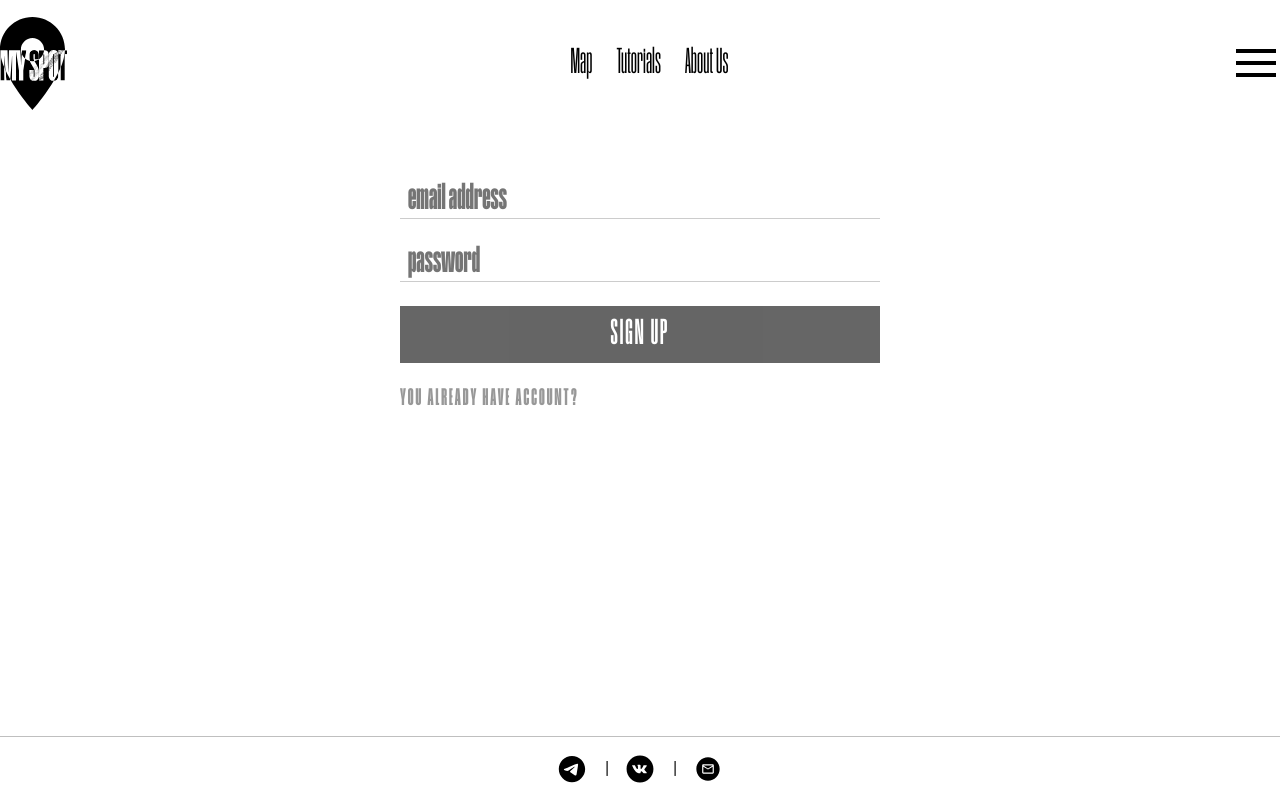
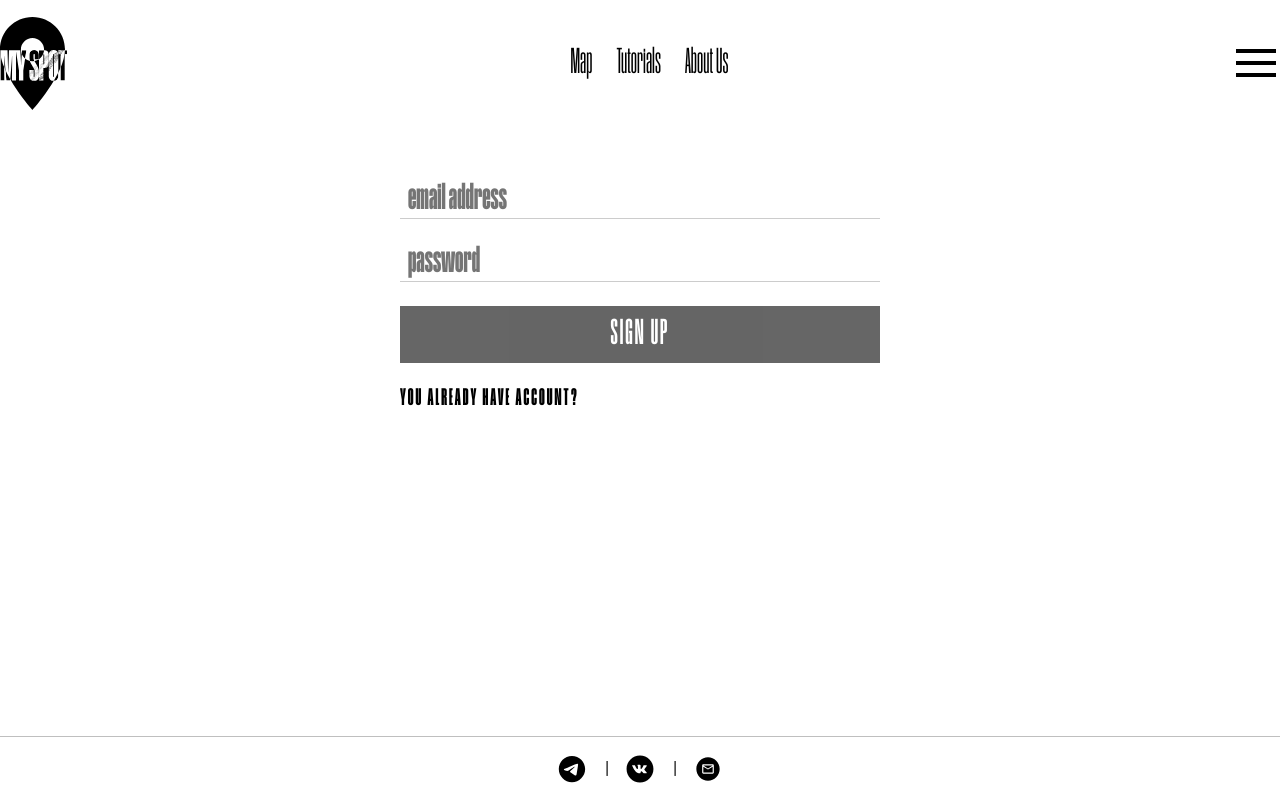
Before and after one commit to MySpotProject/MySpot-frontend, a Next.js app: page /signup in a window 1280 px wide. Built offline with nearby package versions, Linux system fonts and the light colour scheme.

Commit message:
added ymaps3

```diff
--- a/app/components/auth/signUpFrom/signupform.module.scss
+++ b/app/components/auth/signUpFrom/signupform.module.scss
@@ -22,14 +22,13 @@
     gap: 24px;
 }
 .link {
-    & * {
+    position: relative;
+    & > * {
         font-size: 24px;
         transition: all 0.4s;
-        opacity: 0.4;
+        // opacity: 0.4;
         text-transform: uppercase;
         color: black;
-        &:hover {
-            opacity: 1;
-        }
+        position: relative;
     }
 }
--- a/app/layout/header/header.module.scss
+++ b/app/layout/header/header.module.scss
@@ -14,6 +14,7 @@
     &__logo {
         width: 67px;
         height: auto;
+        position: relative;
         cursor: pointer;
         & img {
             height: 100%;
@@ -42,6 +43,7 @@
     & ul {
         display: flex;
         flex-direction: row;
+        position: relative;
         * + * {
             margin-left: 24px;
         }
--- a/pages/_app.js
+++ b/pages/_app.js
@@ -30,8 +30,10 @@ export default function App({ Component, pageProps }) {
                     sizes="144x144"
                     href="/icon.svg"
                 />
-                {/* <script src="http://api-maps.yandex.ru/3.0/?apikey=7066165f-a263-468f-9123-b4a3a32bdfb3&lang=ru_RU"></script> */}
-
+                <script
+                    src="https://api-maps.yandex.ru/3.0/?apikey=7066165f-a263-468f-9123-b4a3a32bdfb3&lang=ru_RU"
+                    type="text/javascript"
+                ></script>
                 {/* <script src="https://vk.com/js/api/openapi.js?168"></script> */}
                 {/* <script type="text/javascript">
                     VK.init( apiId: 7794785 );
--- a/scss/index.scss
+++ b/scss/index.scss
@@ -10,6 +10,57 @@
     --dark-color: #505050;
 
     --transition-default: 0.5s all ease-in-out;
+
+    --link-animation: coverUp 0.3s ease forwards;
+}
+
+a {
+    &::before {
+        content: "";
+        position: absolute;
+        background-color: black;
+        height: 100%;
+        width: 100%;
+        top: 0;
+        opacity: 0;
+    }
+    &:hover::before {
+        opacity: 1;
+        animation: var(--link-animation);
+    }
+    &::after {
+        content: "";
+        transition: opacity 0.3s;
+    }
+
+    &:hover::after {
+        opacity: 0;
+    }
+    &:hover {
+        opacity: 1;
+    }
+}
+
+@keyframes coverUp {
+    0% {
+        transform-origin: 50% 100%;
+        transform: scale3d(1, 0.045, 1);
+    }
+
+    50% {
+        transform-origin: 50% 100%;
+        transform: scale3d(1, 1, 1);
+    }
+
+    51% {
+        transform-origin: 50% 0%;
+        transform: scale3d(1, 1, 1);
+    }
+
+    100% {
+        transform-origin: 50% 0%;
+        transform: scale3d(1, 0.045, 1);
+    }
 }
 
 *,
@@ -93,14 +144,14 @@ select {
     font: inherit;
 }
 
-@media (prefers-reduced-motion: reduce) {
-    * {
-        animation-duration: 0.01ms !important;
-        animation-iteration-count: 1 !important;
-        transition-duration: 0.01ms !important;
-        scroll-behavior: auto !important;
-    }
-}
+// @media (prefers-reduced-motion: reduce) {
+//     * {
+//         animation-duration: 0.01ms !important;
+//         animation-iteration-count: 1 !important;
+//         transition-duration: 0.01ms !important;
+//         scroll-behavior: auto !important;
+//     }
+// }
 
 html * {
     box-sizing: border-box;
```
Also changed, not shown: package.json (+2 -5 lines), pages/map/index.js (+22 -15 lines), webpack.config.js (deleted, +0 -29 lines), 2 other files (tests, documents, lock files or other folders).
